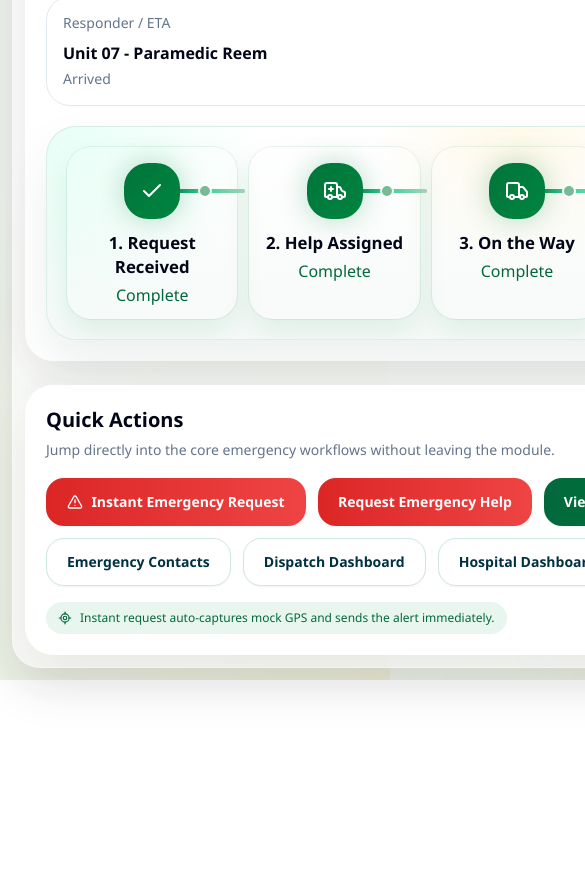
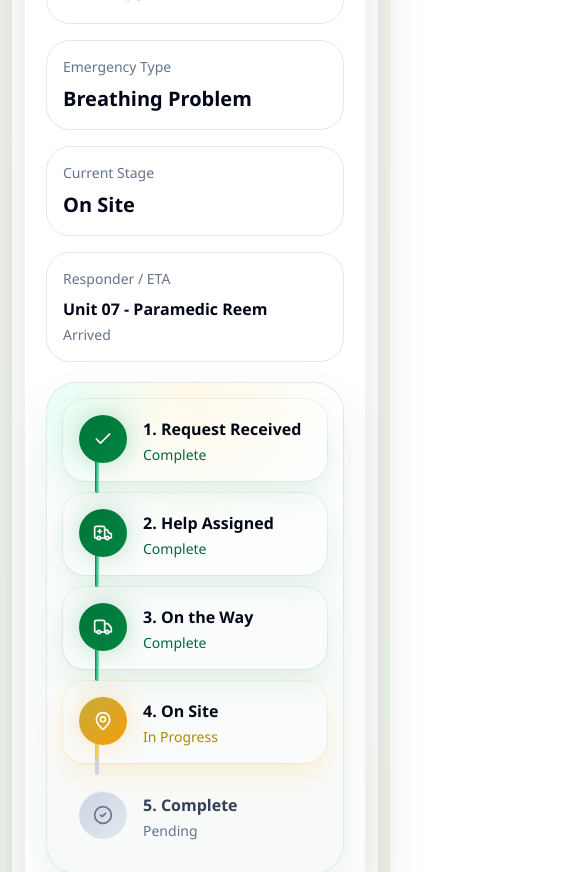
Before and after one commit to Aqibaman/kfupm-student-hub, a Next.js app: page /medical in a window 390 px wide. Shown: the part 1640-2512 px from the top of the page, 585 px wide, since content can reach past the window. Before the commit the page ends 2320 px from the top, so only its background shows below. Built offline with nearby package versions, Linux system fonts and the light colour scheme.

Commit message:
Improve medical page mobile layout

```diff
--- a/app/(hub)/medical/page.tsx
+++ b/app/(hub)/medical/page.tsx
@@ -140,7 +140,7 @@ export default function MedicalLandingPage() {
       <SoftCard>
         <SectionTitle title="Quick Actions" subtitle="Jump directly into the core emergency workflows without leaving the module." />
         <div className="flex flex-wrap gap-3">
-          <button type="button" onClick={handleInstantEmergencyRequest} disabled={isSubmitting} className="danger-btn min-w-[260px]">
+          <button type="button" onClick={handleInstantEmergencyRequest} disabled={isSubmitting} className="danger-btn w-full sm:w-auto sm:min-w-[260px]">
             {isSubmitting ? <Loader2 className="h-4 w-4 animate-spin" /> : <AlertTriangle className="h-4 w-4" />}
             Instant Emergency Request
           </button>
--- a/components/emergency-timeline.tsx
+++ b/components/emergency-timeline.tsx
@@ -12,8 +12,8 @@ const stageIcons = {
 
 export function EmergencyTimeline({ currentStage }: { currentStage: EmergencyStage }) {
   return (
-    <div className="overflow-x-auto rounded-[30px] border border-brand-100/70 bg-[radial-gradient(circle_at_top_left,_rgba(107,255,205,0.16),_transparent_22%),radial-gradient(circle_at_top,_rgba(255,214,102,0.14),_transparent_28%),linear-gradient(180deg,#ffffff_0%,#f7faf9_100%)] p-5 shadow-[0_24px_50px_rgba(15,66,55,0.08)]">
-      <div className="grid min-w-[900px] grid-cols-5 gap-3">
+    <div className="rounded-[30px] border border-brand-100/70 bg-[radial-gradient(circle_at_top_left,_rgba(107,255,205,0.16),_transparent_22%),radial-gradient(circle_at_top,_rgba(255,214,102,0.14),_transparent_28%),linear-gradient(180deg,#ffffff_0%,#f7faf9_100%)] p-4 shadow-[0_24px_50px_rgba(15,66,55,0.08)] sm:p-5">
+      <div className="space-y-3 md:hidden">
         {emergencyStages.map((step, index) => {
           const state = getStageStateForStep(currentStage, step);
           const Icon = stageIcons[step];
@@ -45,7 +45,61 @@ export function EmergencyTimeline({ currentStage }: { currentStage: EmergencySta
                 : "";
 
           return (
-            <div key={step} className={`relative flex flex-col items-center rounded-[24px] px-2 py-3 text-center ${panelGlow}`}>
+            <div key={`mobile-${step}`} className={`relative rounded-[22px] px-4 py-4 ${panelGlow}`}>
+              {index < emergencyStages.length - 1 ? (
+                <div className="absolute bottom-[-12px] left-8 top-[58px] w-1 rounded-full bg-slate-300">
+                  <div className={`absolute inset-x-0 top-0 rounded-full ${connectorClass}`} style={{ height: state === "In Progress" ? "55%" : "100%" }} />
+                </div>
+              ) : null}
+              <div className="flex items-start gap-4">
+                <div className={`relative z-10 flex h-12 w-12 shrink-0 items-center justify-center rounded-2xl ${iconWrapClass}`}>
+                  <Icon className="h-5 w-5" />
+                </div>
+                <div className="min-w-0 pt-0.5">
+                  <p className={`text-base font-semibold leading-6 ${titleClass}`}>
+                    {index + 1}. {step}
+                  </p>
+                  <p className={`mt-1 text-sm font-medium ${labelClass}`}>{state}</p>
+                </div>
+              </div>
+            </div>
+          );
+        })}
+      </div>
+
+      <div className="hidden md:grid md:grid-cols-5 md:gap-3">
+        {emergencyStages.map((step, index) => {
+          const state = getStageStateForStep(currentStage, step);
+          const Icon = stageIcons[step];
+          const iconWrapClass =
+            state === "Complete"
+              ? "bg-gradient-to-br from-brand-600 to-brand-500 text-white shadow-[0_0_28px_rgba(0,133,64,0.28)]"
+              : state === "In Progress"
+                ? "bg-gradient-to-br from-gold-400 to-amber-500 text-white shadow-[0_0_28px_rgba(245,158,11,0.28)]"
+                : "bg-gradient-to-br from-slate-300 to-slate-200 text-slate-500 shadow-[inset_0_1px_0_rgba(255,255,255,0.7)]";
+          const titleClass =
+            state === "Complete" ? "text-slate-950" : state === "In Progress" ? "text-slate-950" : "text-slate-700";
+          const labelClass =
+            state === "Complete"
+              ? "text-brand-700"
+              : state === "In Progress"
+                ? "text-gold-700"
+                : "text-slate-500";
+          const connectorClass =
+            state === "Complete"
+              ? "bg-gradient-to-r from-brand-600 via-emerald-400 to-brand-200"
+              : state === "In Progress"
+                ? "bg-gradient-to-r from-gold-500 via-amber-300 to-slate-300"
+                : "bg-slate-300";
+          const panelGlow =
+            state === "Complete"
+              ? "shadow-[0_0_0_1px_rgba(0,133,64,0.08),0_14px_28px_rgba(0,133,64,0.1)]"
+              : state === "In Progress"
+                ? "shadow-[0_0_0_1px_rgba(245,158,11,0.12),0_14px_28px_rgba(245,158,11,0.12)]"
+                : "";
+
+          return (
+            <div key={`desktop-${step}`} className={`relative flex flex-col items-center rounded-[24px] px-2 py-3 text-center ${panelGlow}`}>
               <div className="relative flex h-16 w-full items-center justify-center">
                 {index < emergencyStages.length - 1 ? (
                   <div className="absolute left-[58%] right-[-10%] top-1/2 h-1 -translate-y-1/2 rounded-full bg-slate-300">
```
